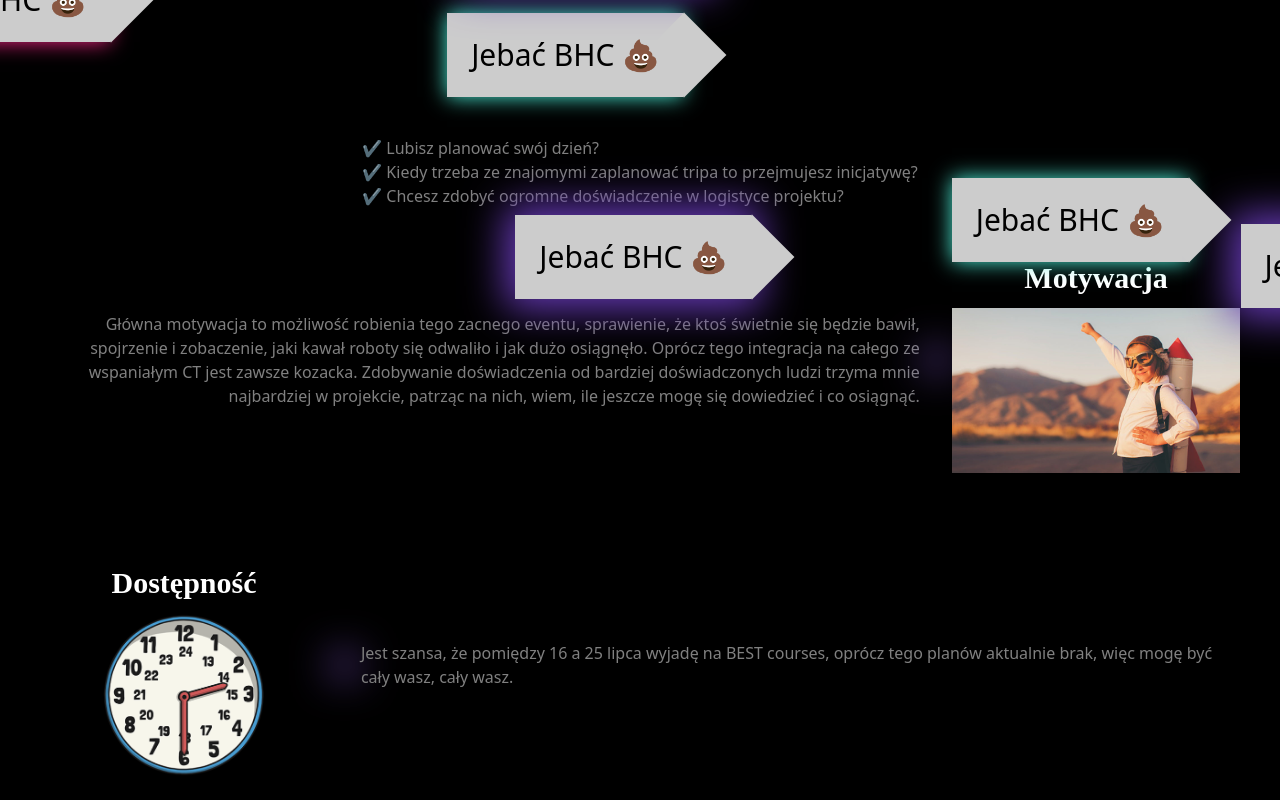
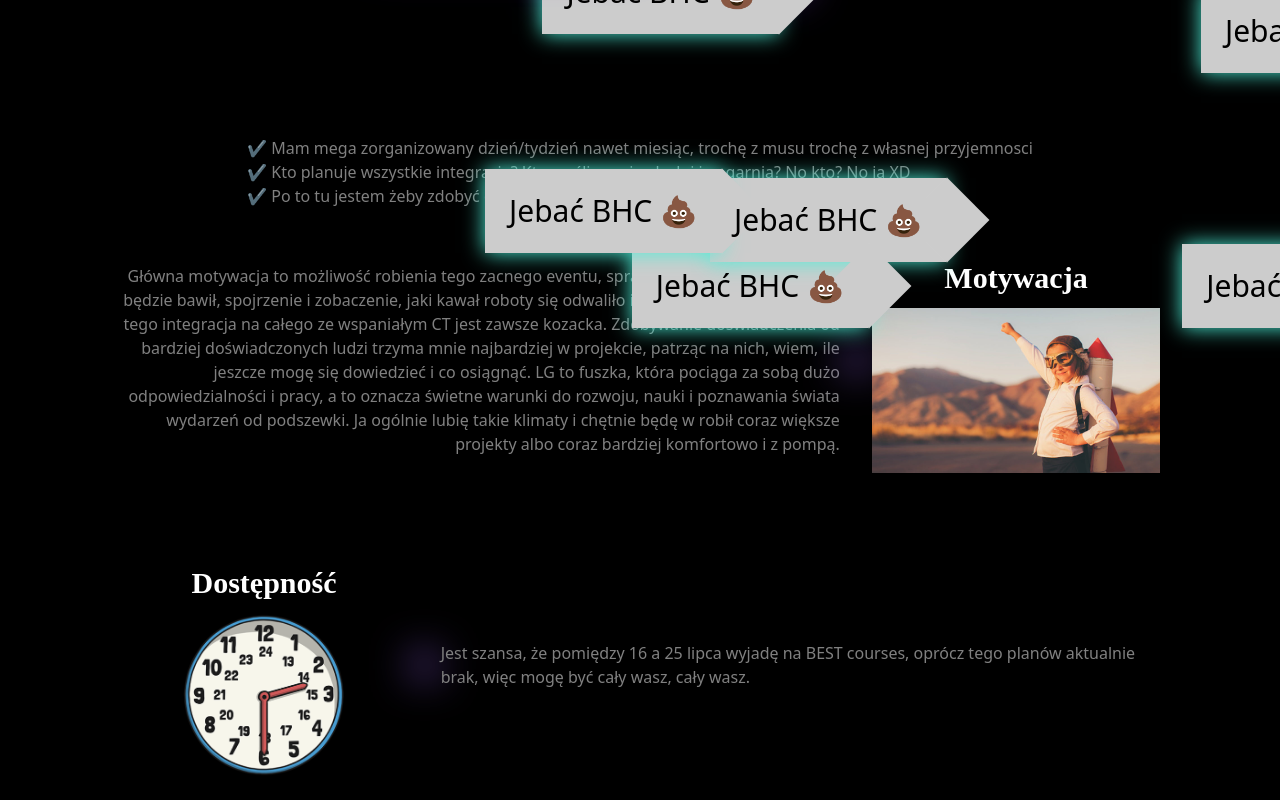
Before and after one commit to miloszczapla/bit-aplikacja, a React (Create React App) app: page / in a window 1280 px wide. Shown: the part 800-1600 px from the top of the page. Built offline with nearby package versions, Linux system fonts and the light colour scheme.

Commit message:
Changed content of expirience section

```diff
--- a/src/App.js
+++ b/src/App.js
@@ -24,21 +24,27 @@ export function App() {
       </h2>
 
       <Answers />
+      <div className='px-20'>
         <Section side='right' topic='Motywacja' img='motivation.jpg'>
           <p>
             Główna motywacja to możliwość robienia tego zacnego eventu,
             sprawienie, że ktoś świetnie się będzie bawił, spojrzenie i
             zobaczenie, jaki kawał roboty się odwaliło i jak dużo osiągnęło.
-          Oprócz tego integracja na całego ze wspaniałym CT jest zawsze kozacka.
-          Zdobywanie doświadczenia od bardziej doświadczonych ludzi trzyma mnie
-          najbardziej w projekcie, patrząc na nich, wiem, ile jeszcze mogę się
-          dowiedzieć i co osiągnąć.
+            Oprócz tego integracja na całego ze wspaniałym CT jest zawsze
+            kozacka. Zdobywanie doświadczenia od bardziej doświadczonych ludzi
+            trzyma mnie najbardziej w projekcie, patrząc na nich, wiem, ile
+            jeszcze mogę się dowiedzieć i co osiągnąć. LG to fuszka, która
+            pociąga za sobą dużo odpowiedzialności i pracy, a to oznacza świetne
+            warunki do rozwoju, nauki i poznawania świata wydarzeń od podszewki.
+            Ja ogólnie lubię takie klimaty i chętnie będę w robił coraz większe
+            projekty albo coraz bardziej komfortowo i z pompą.
           </p>
         </Section>
         <Section side='left' topic='Dostępność' img='clock.png'>
           <p>
-          Jest szansa, że pomiędzy 16 a 25 lipca wyjadę na BEST courses, oprócz
-          tego planów aktualnie brak, więc mogę być cały wasz, cały wasz.
+            Jest szansa, że pomiędzy 16 a 25 lipca wyjadę na BEST courses,
+            oprócz tego planów aktualnie brak, więc mogę być cały wasz, cały
+            wasz.
           </p>
         </Section>
         <Section side='right' topic='Doświadczenie' img='exp.png'>
@@ -54,21 +60,23 @@ export function App() {
         <Section side='left' topic='Dlaczego BIT' img='logo.webp'>
           <p>
             Brałem udział w tegorocznej edycji jako uczestnik warsztatów. Bardzo
-          mi się spodobało, to co wam się udało zrobić i chętnie w tym roku będę
-          razem z całym CT tworzył coś jeszcze lepszego niż w poprzednim. Podoba
-          mi się też połączenie świetnej zabawy i wartościowej wiedzy w jednej
-          tematyce na jednym wydarzeniu. Myślę, że dodaje to dynamizmu całości.
-          Też tematyka gier nie jest mi obca i, mimo że już mało spędzam czasu
-          na gierkach komputerowych to duży mam do nich, jak i graczy sentyment.
-          Przesiadłem się na planszówki (integracja? Wink, wink)
+            mi się spodobało, to co wam się udało zrobić i chętnie w tym roku
+            będę razem z całym CT tworzył coś jeszcze lepszego niż w poprzednim.
+            Podoba mi się też połączenie świetnej zabawy i wartościowej wiedzy w
+            jednej tematyce na jednym wydarzeniu. Myślę, że dodaje to dynamizmu
+            całości. Też tematyka gier nie jest mi obca i, mimo że już mało
+            spędzam czasu na gierkach komputerowych to duży mam do nich, jak i
+            graczy sentyment. Przesiadłem się na planszówki (integracja? Wink,
+            wink)
           </p>
         </Section>
         <Section side='right' topic='Najlepsze Toy Story' img='old_sid.jpg'>
           <h1>
-          zdecydowanie Toy Story 3, w tej częsci okazało się ze Sid skończył
+            Zdecydowanie Toy Story 3, w tej częsci okazało się ze Sid skończył
             jako śmieciarz.
           </h1>
         </Section>
+      </div>
 
       <div className='flex flex-col justify-center py-6'>
         <h1 className='text-violet text-shadow-red text-xl'>Miłosz Czapla</h1>
--- a/src/components/Answers.js
+++ b/src/components/Answers.js
@@ -3,13 +3,20 @@ import React from 'react';
 export function Answers() {
   return (
     <div className='text-left w-min whitespace-nowrap mx-auto pt-40'>
-      <p>✔️ Lubisz planować swój dzień?</p>
+      <p>
+        ✔️ Mam mega zorganizowany dzień/tydzień nawet miesiąc, trochę z musu
+        trochę z własnej przyjemnosci
+      </p>
 
       <p>
-        ✔️ Kiedy trzeba ze znajomymi zaplanować tripa to przejmujesz inicjatywę?
+        ✔️ Kto planuje wszystkie integracje? Kto myśli o wyjazdach i je ogarnia?
+        No kto? No ja XD
       </p>
 
-      <p>✔️ Chcesz zdobyć ogromne doświadczenie w logistyce projektu?</p>
+      <p>
+        ✔️ Po to tu jestem żeby zdobyć doświadczenie jako logistyk i
+        ponapieprzać się z PWr o sale
+      </p>
     </div>
   );
 }
```
Lines whose indentation alone changed are shown as unchanged.
